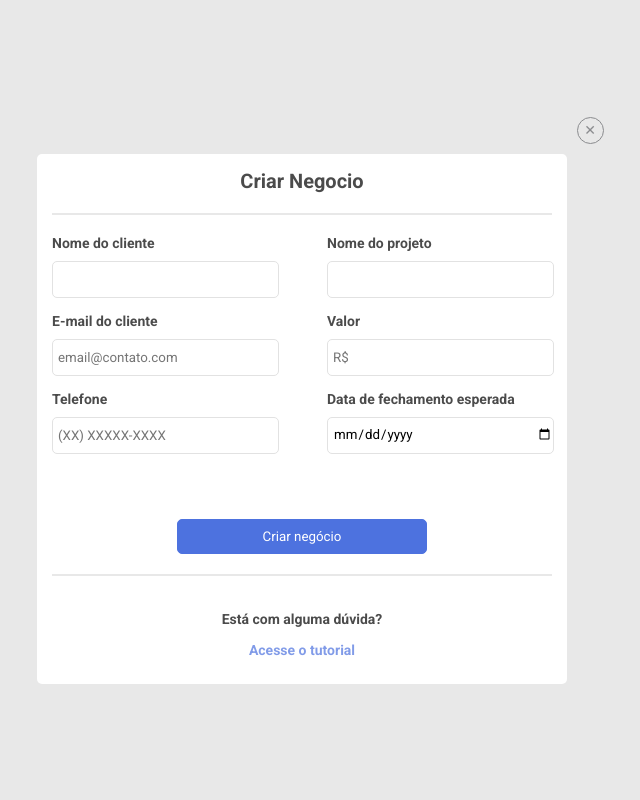
After one commit to JoaoNegreiros48/PipelineClapps, a PHP site: page /Omnichannel/criar-negocio.html in a window 1280 px wide. The commit adds this page. Shown: the whole page, without its empty margins (338-978 px from the left). Run offline with PHP 8.4, Linux system fonts and the light colour scheme.

Commit message:
criar negocio

```diff
--- /dev/null
+++ b/assets/css/criar-proposta.css
@@ -0,0 +1,104 @@
+.container{
+    width: 100vw;
+    height: 100vh;
+    background-color: #E8E8E8;
+    display: flex;
+    flex-direction: column;
+    justify-content: center;
+    align-items: center;
+}
+.criar-proposta{
+    width: 100%;
+    max-width: 500px;
+    height: 80%;
+    max-height: 500px;
+    background-color: white;
+    border-radius: 5px;
+    display: flex;
+    flex-direction: column;
+    padding: 15px;
+    align-items: center;
+}
+.criar-proposta #title{
+    font-size: 20px;
+    font-weight: 800;
+    opacity: 70%;
+}
+.criar-proposta #line{
+    height: 2px;
+    width: 100%;
+    background-color: #E8E8E8;
+    margin-top: 20px;
+    margin-bottom: 20px;
+}
+.criar-proposta form{
+    width: 100%;
+    display: flex;
+    flex-direction: column;
+    justify-content: center;
+    align-items: center;
+}
+.criar-proposta #form-text{
+    font-size: 14px;
+    font-weight: 800;
+    opacity: 70%;
+}
+input[type = 'text']{
+    width: calc(100% - 5px);
+    height: 35px;
+    margin-top: 10px;
+    margin-bottom: 15px;
+    padding-left: 5px;
+    background-color: #FFFFFF;
+    border: 1px solid #E2E2E2;
+    border-radius: 5px;
+    cursor: pointer;
+}
+input[type = 'date']{
+    width: calc(100% - 5px);
+    height: 35px;
+    margin-top: 10px;
+    margin-bottom: 15px;
+    padding-left: 5px;
+    background-color: #FFFFFF;
+    border: 1px solid #E2E2E2;
+    border-radius: 5px;
+    cursor: pointer;
+}
+input:focus{
+    border: 1px solid #4D72DF;
+}
+button[type = "submit"]{
+    height: 35px;
+    width: 250px;
+    margin-top: 50px;
+    background-color: #4D72DF;
+    border: 1px solid #4D72DF;
+    border-radius: 5px;
+    color: white;
+    cursor: pointer;
+}
+#help{
+    margin-top: 15px;
+    font-size: 14px;
+    font-weight: 800;
+    opacity: 70%;
+    color: #4D72DF;
+}
+#fechar{
+    height: 25px;
+    width: 25px;
+    display: flex;
+    align-items: center;
+    justify-content: center;
+    border-radius: 50%;
+    border: .1px solid #8B8C8F;
+    color: #8B8C8F;
+    font-size: 14px;
+    margin-bottom: 10px;
+    margin-left: 45%;
+}
+#fechar:hover{
+    border: .1px solid #2C2C2C;
+    color: #2C2C2C;
+}
--- a/assets/php/autenticarUsuario.php
+++ b/assets/php/autenticarUsuario.php
@@ -10,7 +10,7 @@
         if(mysqli_num_rows($sql) > 0){
             $executar = $conexao->query("SELECT * FROM usuarios where email = '$email';");
             while($linha = $executar->fetch_array()){
-                $_SESSION["usuariosId"] = $linha['id'];
+                $_SESSION["id"] = $linha['id'];
             }
 
             header("Refresh:0;url=../../main.html");
--- /dev/null
+++ b/criar-negocio.html
@@ -0,0 +1,53 @@
+<!DOCTYPE html>
+<html lang="pt-br">
+<head>
+    <meta charset="UTF-8">
+    <meta http-equiv="X-UA-Compatible" content="IE=edge">
+    <meta name="viewport" content="width=device-width, initial-scale=1.0">
+
+    <link rel="stylesheet" href="./assets/css/global.css">
+    <link rel="stylesheet" href="./assets/css/criar-proposta.css">
+
+    <link rel="preconnect" href="https://fonts.googleapis.com">
+    <link rel="preconnect" href="https://fonts.gstatic.com" crossorigin>
+    <link href="https://fonts.googleapis.com/css2?family=Roboto:wght@100;400;700&display=swap" rel="stylesheet">
+
+    <title>Clapps | Criar Negocio</title>
+</head>
+<body>
+    <div class="container">
+        <a href="./main.php" id="fechar">&#x2715</a>
+        <div class="criar-proposta">
+            <p id="title">Criar Negocio</p>
+
+            <span id="line"></span>
+            <form action="./assets/php/criarNegocio.php" method="POST" id="form">
+                <div style="display: flex; flex-direction: row; width: 100%;">
+                    <div style="width: 45%; margin-right: auto;">
+                        <p id="form-text">Nome do cliente</p>
+                        <input id="email" type="text" placeholder="" name="nomeCliente" id="email">
+                        <p id="form-text">E-mail do cliente</p>
+                        <input id="email" type="text" placeholder="email@contato.com" name="emailCliente" id="email">
+                        <p id="form-text">Telefone</p>
+                        <input id="email" type="text" placeholder="(XX) XXXXX-XXXX" name="telefone" id="email">
+                    </div>
+                    <div style="width: 45%; margin-left: auto;">
+                        <p id="form-text">Nome do projeto</p>
+                        <input id="email" type="text" placeholder="" name="nomeProjeto" id="email">
+                        <p id="form-text">Valor</p>
+                        <input id="email" type="text" placeholder="R$ " name="valor" id="email">
+                        <p id="form-text">Data de fechamento esperada</p>
+                        <input id="data" type="date" name="data" id="email">
+                    </div>
+
+
+                </div>
+                <button type="submit">Criar negócio</button>
+            </form>
+            <span id="line"></span>
+            <p id="help" style="color: black; opacity: 70%;">Está com alguma dúvida?</p>
+            <a href="cadastro.html"  id="help">Acesse o tutorial</a>
+        </div>
+    </div>
+</body>
+</html>
--- a/main.html
+++ b/main.html
@@ -26,7 +26,7 @@
         <div class="main">
             <div class="topo">
                 <div class="diretorio"><p style="font-weight: 800; color: #4E73DF;">Painel</p> / <p style="font-weight: 800; color: #4E73DF;">Pipeline</p> / <p style="color: #858796;">Meus negócios</p></div>
-                <a href="./criar-proposta.html" id="criar-proposta">Criar negócio</a>
+                <a href="./criar-negocio.html" id="criar-proposta">Criar negócio</a>
             </div>
             <div class="pipeline">
                 <div class="guia">
```
Also changed, not shown: assets/database.sql (+13 -0 lines), assets/php/criarNegocio.php (added, +22 -0 lines).
